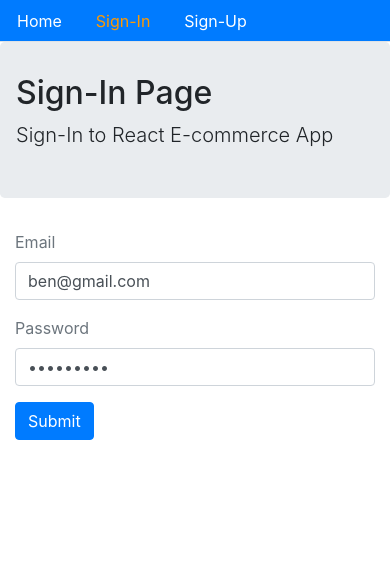
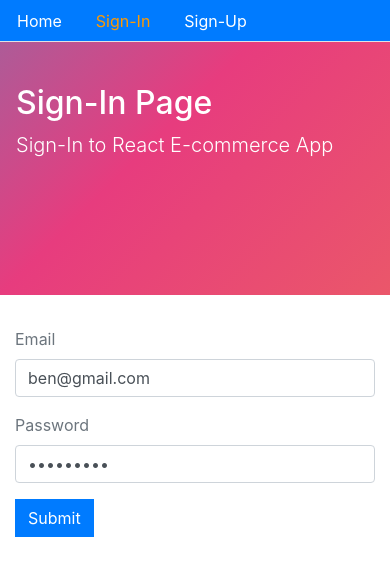
Before and after one commit to leolopez10/sweets, a React (Create React App) app in the folder client/: page /signin in a window 390 px wide. Shown: the top 576 px of the page. Built offline with nearby package versions, Linux system fonts and the light colour scheme; no server answers.

Commit message:
added a little bit of styling before moving on

```diff
--- a/client/src/core/Card.js
+++ b/client/src/core/Card.js
@@ -12,7 +12,7 @@
                     <p>{product.description}</p>
                     <p>${product.price}</p>
                     <Link to="/">
-                        <button className='btn btn-outline-primary mt-2 mb-2'>
+                        <button className='btn btn-outline-primary mr-2 mt-2 mb-2'>
                             View Product
                         </button>
                     </Link>
--- a/client/src/core/Layout.js
+++ b/client/src/core/Layout.js
@@ -1,5 +1,6 @@
 import React from 'react';
-import Menu from './Menu'
+import Menu from './Menu';
+import "../styles.css";
 
 const Layout = ({ title = "Title", description = "Description", className, children }) => (
     <div>
--- /dev/null
+++ b/client/src/styles.css
@@ -0,0 +1,64 @@
+.btn, .jumbotron, .nav :hover {
+    border-radius: 0px;
+}
+
+.product-img {
+    min-height: 100px;
+}
+
+/* .jumbotron h2 {
+    margin-top: -20px;
+} */
+
+@media only screen and (max-width: 600px) {
+    .jumbotron h2 {
+        margin-top: 10px;
+    }
+}
+
+.jumbotron {
+    width: 30wh;
+    height: 30vh;
+    color: #fff;
+    background: linear-gradient(-45deg, #ee7752, #e73c7e, #23a6d5, #23d5ab);
+    background-size: 400% 400%;
+    -webkit-animation: Gradient 15s ease infinite;
+    -moz-animation: Gradient 15s ease infinite;
+    animation: Gradient 15s ease infinite;
+}
+
+@-webkit-keyframes Gradient {
+    0% {
+        background-position: 0% 50%;
+    }
+    50% {
+        background-position: 100% 50%;
+    }
+    100% {
+        background-position: 0% 50%;
+    }
+}
+
+@-moz-keyframes Gradient {
+    0% {
+        background-position: 0% 50%;
+    }
+    50% {
+        background-position: 100% 50%;
+    }
+    100% {
+        background-position: 0% 50%;
+    }
+}
+
+@keyframes Gradient {
+    0% {
+        background-position: 0% 50%;
+    }
+    50% {
+        background-position: 100% 50%;
+    }
+    100% {
+        background-position: 0% 50%;
+    }
+}
```
